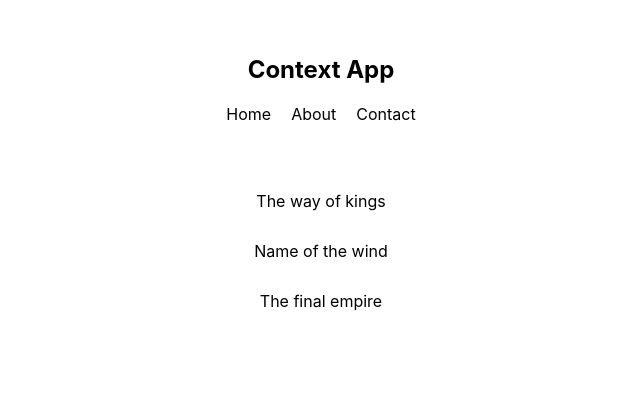
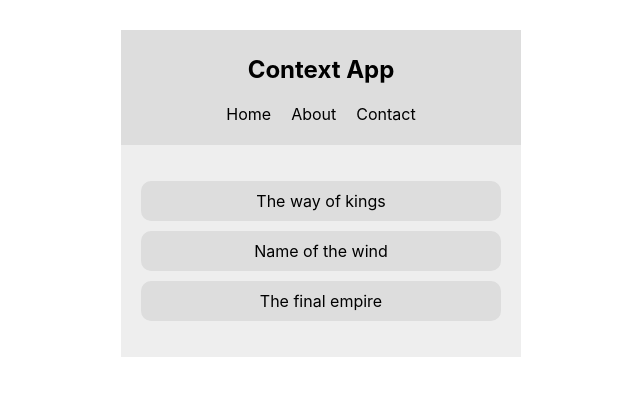
Before and after one commit to abhishtomish/react-context-hooks, a React (Create React App) app: page / in a window 1280 px wide. Shown: the top 396 px of the page, without its empty margins (319-959 px from the left). Built offline with nearby package versions, Linux system fonts and the light colour scheme.

Commit message:
accessing context

```diff
--- a/src/components/Booklist.js
+++ b/src/components/Booklist.js
@@ -1,13 +1,18 @@
 import React, { Component } from 'react';
+import { ThemeContext } from '../contexts/ThemeContext'
 
 class Booklist extends Component {
+    static contextType = ThemeContext
     render() {
+        const { isLightTheme, light, dark } = this.context;
+        const theme = isLightTheme ? light : dark;
+        console.log(theme.bg)
         return (
-            <div className='book-list'>
+            <div className='book-list' style={{ color: theme.syntax, background: theme.bg }} >
                 <ul>
-                    <li>The way of kings</li>
-                    <li>Name of the wind</li>
-                    <li>The final empire</li>
+                    <li style={{ background: theme.ui }}>The way of kings</li>
+                    <li style={{ background: theme.ui }}>Name of the wind</li>
+                    <li style={{ background: theme.ui }}>The final empire</li>
                 </ul>
             </div>
         );
--- a/src/components/Navbar.js
+++ b/src/components/Navbar.js
@@ -1,9 +1,13 @@
 import React, { Component } from 'react';
+import { ThemeContext } from '../contexts/ThemeContext'
 
 class Navbar extends Component {
+    static contextType = ThemeContext;
     render() {
+        const { isLightTheme, light, dark } = this.context;
+        const theme = isLightTheme ? light : dark;
         return (
-            <nav>
+            <nav style={ {background: theme.ui, color: theme.syntax} }>
                 <h1>Context App</h1>
                 <ul>
                     <li>Home</li>
```
